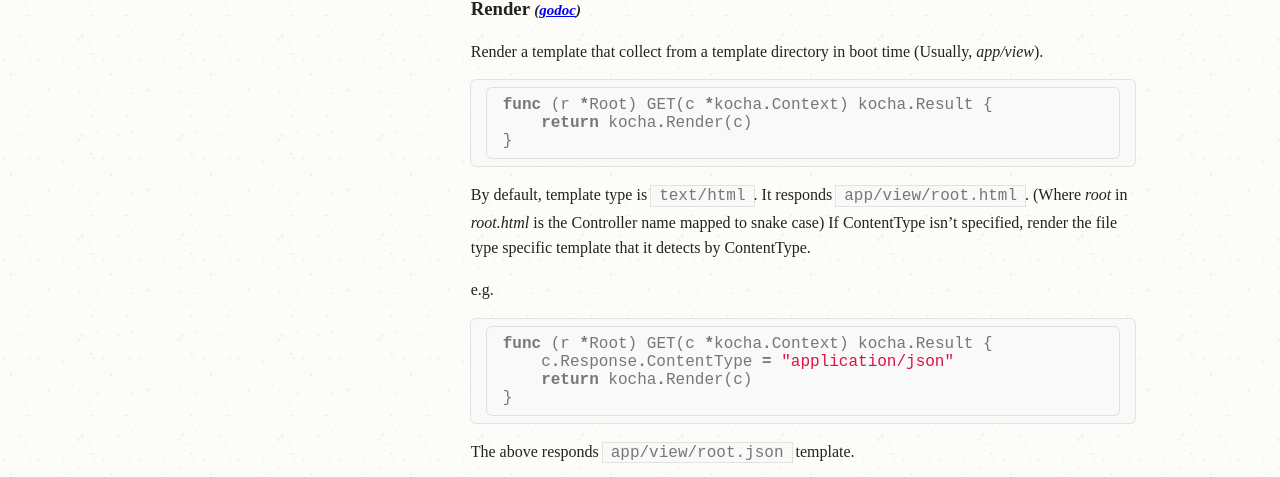
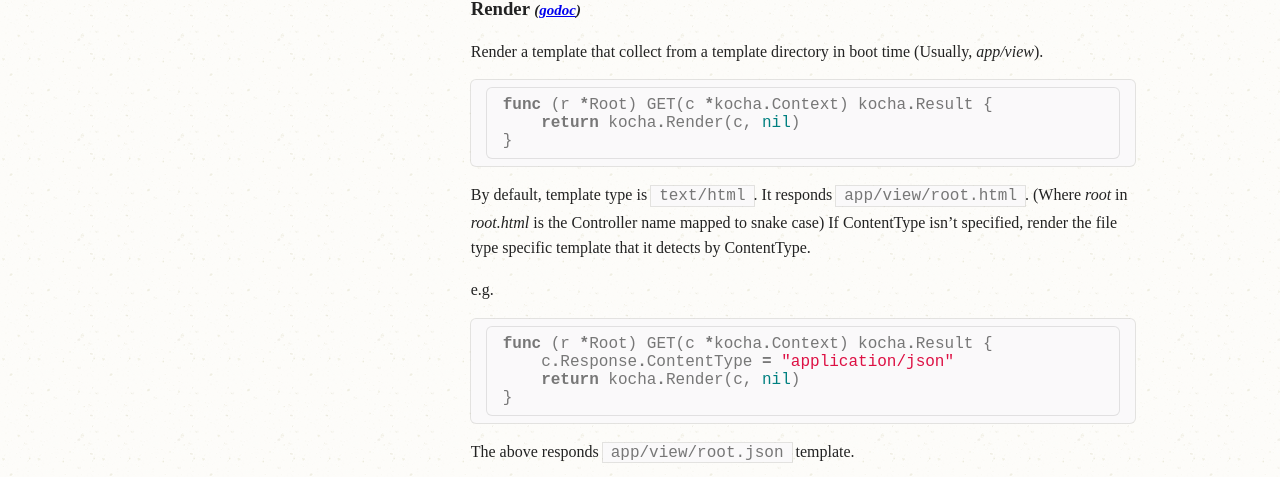
Before and after one commit to naoina/kocha, a Jekyll site: the page built from docs/controller.md, in a window 1280 px wide and 900 px high, scrolled down 856 px. Shown: the part 146-623 px from the top of the window. Built offline with Jekyll 4.4.1, drawn with Linux system fonts in a browser that asks for light colours; nearby versions of some CDN libraries; Markdown is read by kramdown in place of the engine named in the settings.

Commit message:
Follow d09d0d50ee86919e3a207c327ee49efc7e1ad903

````diff
--- a/docs/controller.md
+++ b/docs/controller.md
@@ -57,7 +57,7 @@ Render a template that collect from a template directory in boot time (Usually,
 
 ```go
 func (r *Root) GET(c *kocha.Context) kocha.Result {
-    return kocha.Render(c)
+    return kocha.Render(c, nil)
 }
 ```
 
@@ -69,7 +69,7 @@ e.g.
 ```go
 func (r *Root) GET(c *kocha.Context) kocha.Result {
     c.Response.ContentType = "application/json"
-    return kocha.Render(c)
+    return kocha.Render(c, nil)
 }
 ```
 
@@ -139,7 +139,7 @@ Render template (or returns status text) with status code.
 
 ```go
 func (r *Root) GET(c *kocha.Context) kocha.Result {
-    return kocha.RenderError(c, http.StatusBadRequest)
+    return kocha.RenderError(c, http.StatusBadRequest, nil)
 }
 ```
 
````
Also changed, not shown: docs/logging.md (+1 -1 lines), docs/template.md (+1 -1 lines).
